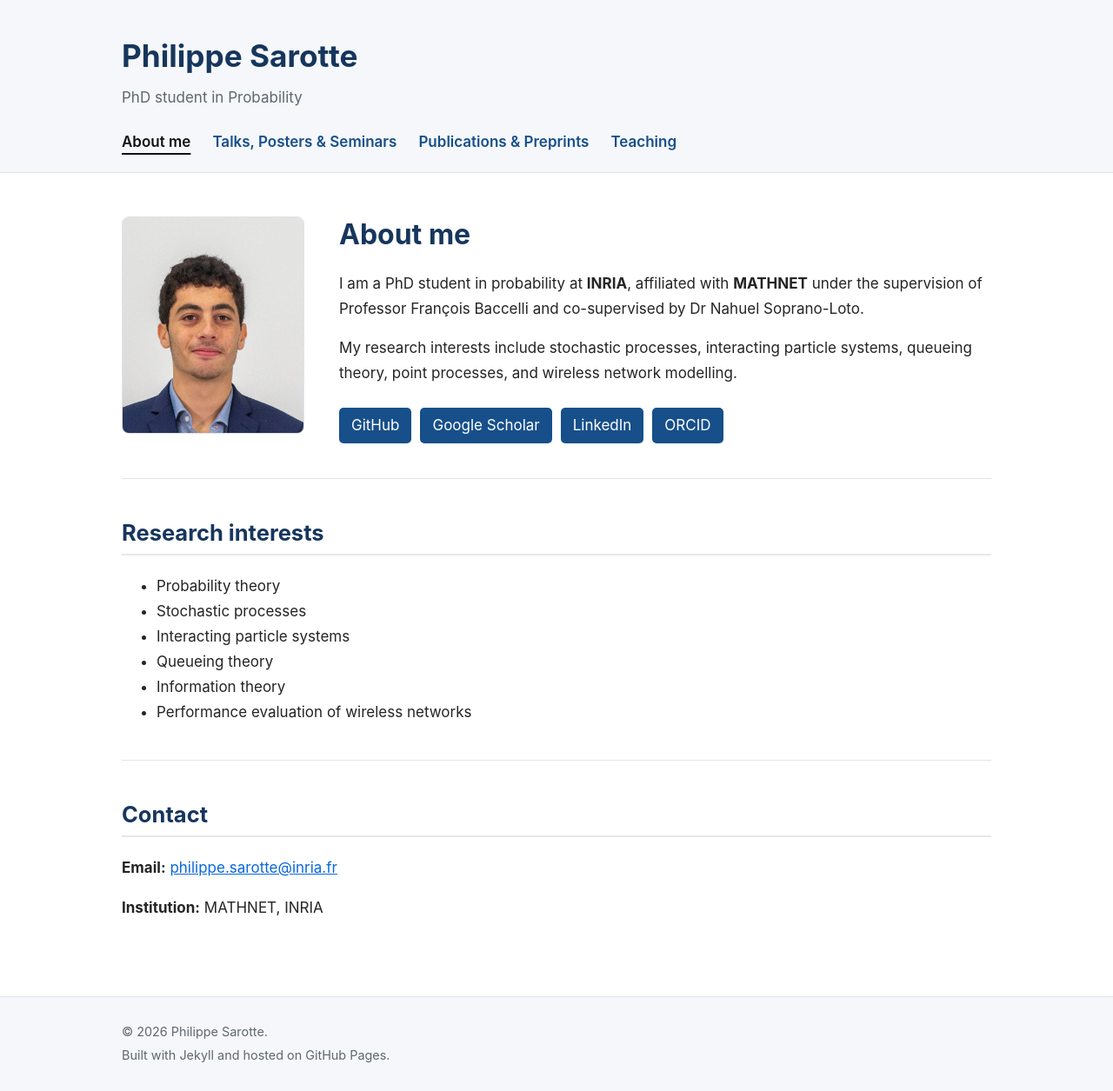
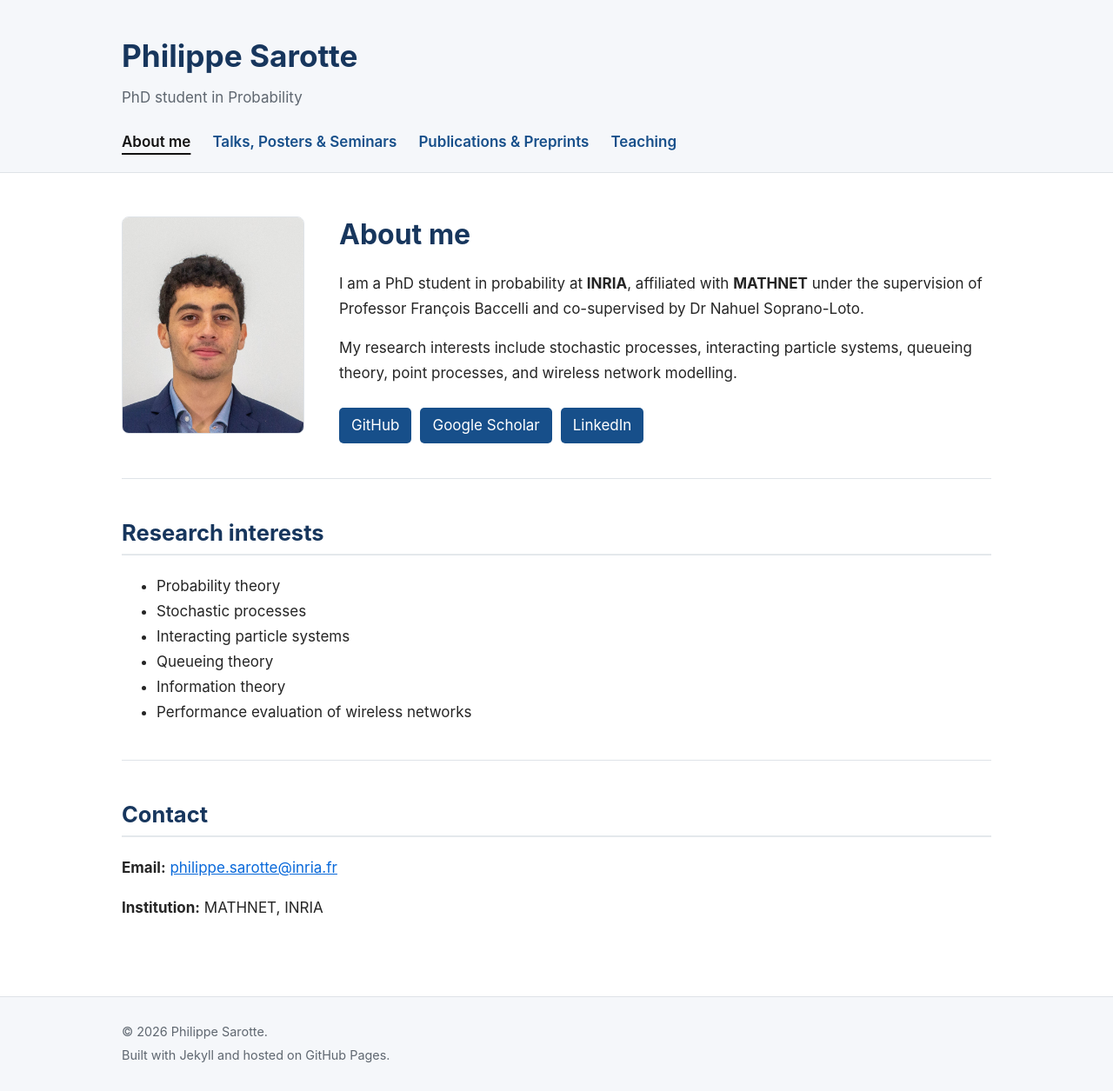
Before and after one commit to Philippe-Sarotte/Philippe-Sarotte.github.io, a Jekyll site: the page built from index.md, in a window 1280 px wide. Shown: the whole page at 87% size. Built offline with Jekyll 4.4.1, drawn with Linux system fonts in a browser that asks for light colours.

Commit message:
Remove ORCID link from index.md
Removed ORCID link from the index page.

```diff
--- a/index.md
+++ b/index.md
@@ -43,9 +43,7 @@ permalink: /
         LinkedIn
       </a>
 
-      <a href="{{ site.orcid_url }}" target="_blank" rel="noopener noreferrer">
-        ORCID
-      </a>
+
     </div>
 
   </div>
```
